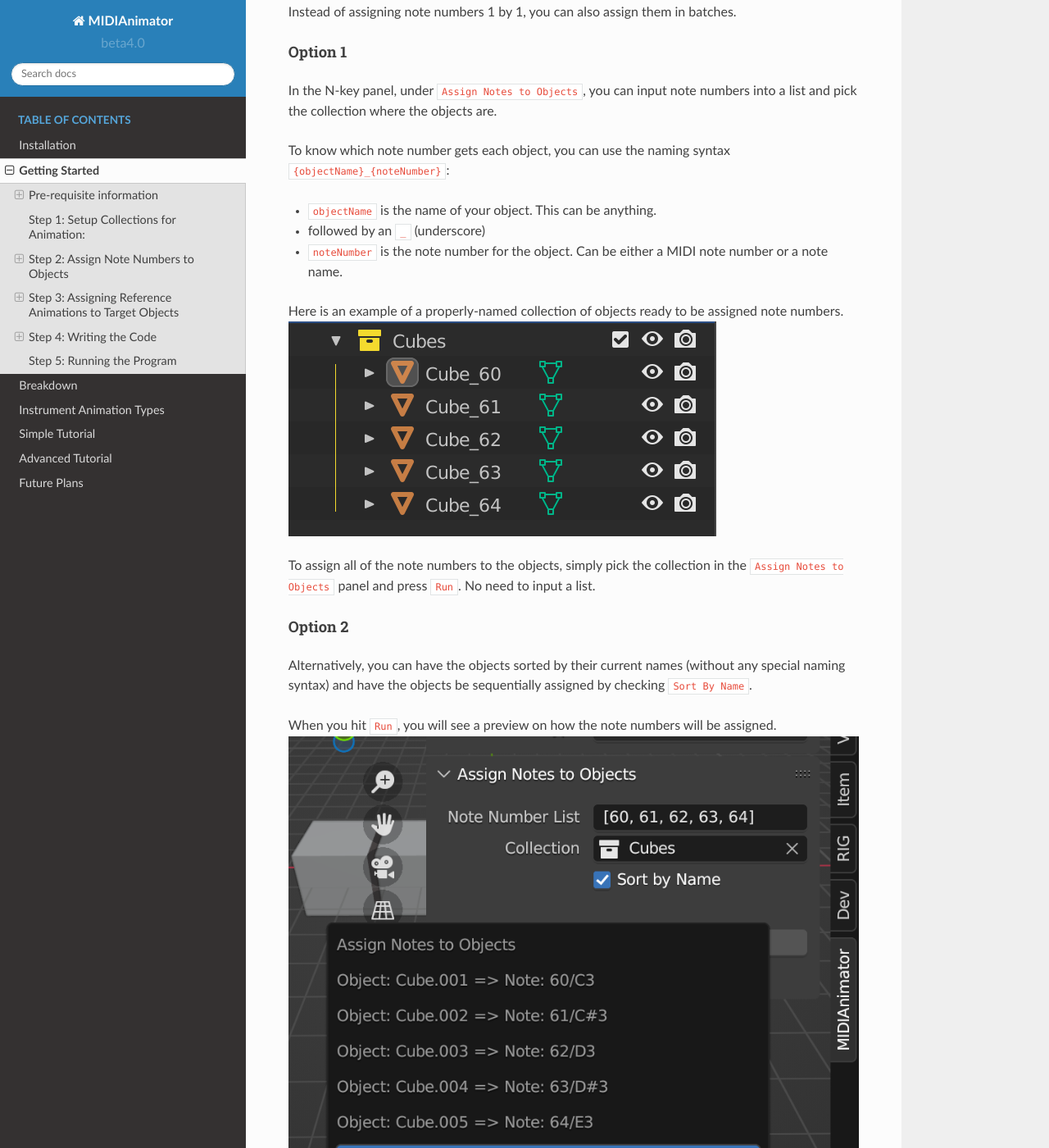
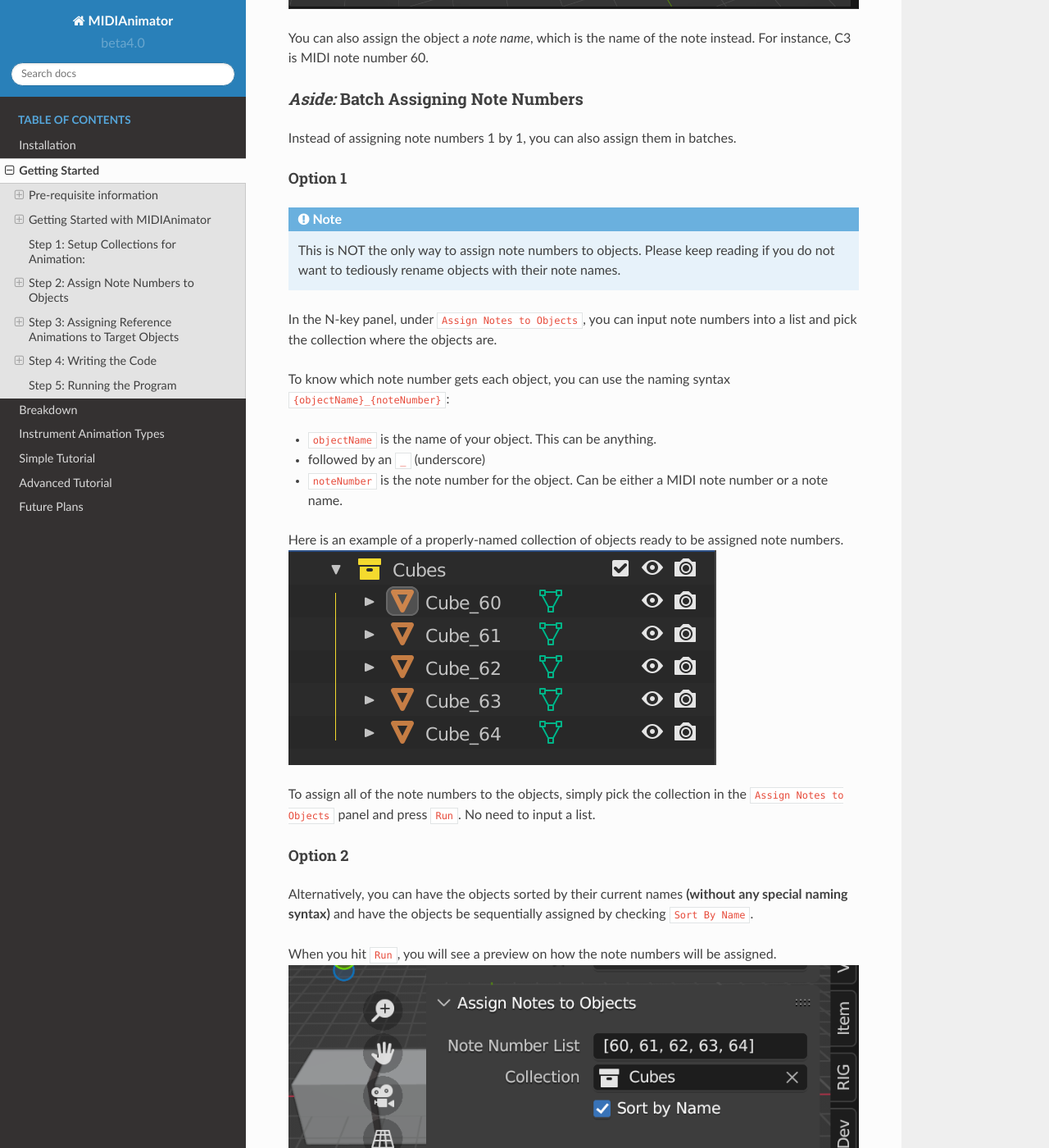
Before and after one commit to jamesa08/MIDIAnimator, a Sphinx documentation site: the page built from docs/general/getting_started.md, in a window 1280 px wide and 1400 px high, scrolled down 2755 px. Shown: the whole window at 82% size. Built offline with Sphinx 7.4.7 and the Read the Docs theme 2.0.0, drawn with Linux system fonts in a browser that asks for light colours; some of the changed text lies outside the part shown.

Commit message:
fix format issues with md and add notes about note numbers

`````diff
--- a/docs/general/getting_started.md
+++ b/docs/general/getting_started.md
@@ -3,6 +3,7 @@
 # Getting Started
 
 ## Pre-requisite information
+
 To understand how MIDIAnimator works, we must first understand how MIDI files work.
 A MIDI file is a file that contains a list of MIDI tracks. Each MIDI track contains a list of MIDI events. MIDI events can be a note on, note off, control change, etc.
 
@@ -12,8 +13,8 @@
 
 These collections **only** contain the objects that you want to animate.
 
+### Glossary
 
-### Glossary
 - **MIDI**: Musical Instrument Digital Interface. A protocol that allows electronic instruments to communicate with each other.
 
 - **MIDI File**: A file that contains a list of MIDI tracks. Each MIDI track contains a list of MIDI events. MIDI events can be a note on, note off, control change, etc.
@@ -30,17 +31,25 @@
 
 - **Anchor Points**: A number that represents when to trigger the animation based on the note on time. For example, if you had a note that came on at frame 30, and you want the animation to trigger on frame 25, you would set the note anchor point to -5 (start 5 frames before the note time).
 
-- **Reference Object**: *Also sometimes referred to as "Animation Object" (however, deprecated)*. An object that contains the animation data, and will not be used for the actual animation itself. This object only serves as a reference for the target animation. For example, a cube that has keyframed animation.
+- **Reference Object**: _Also sometimes referred to as "Animation Object" (however, deprecated)_. An object that contains the animation data, and will not be used for the actual animation itself. This object only serves as a reference for the target animation. For example, a cube that has keyframed animation.
 
 - **Target Object**: An object that will be animated. Does not contain any animation. For example, a cube that will be animated.
 
 <hr>
+
+## Getting Started with MIDIAnimator
+
+### Download Template Scene
+
+**If you havent read the Glossary, please do so now!**
+_I promise it will make more sense!_
 
 To start writing your own MIDIAnimation programs, first, you will need a scene to work with. You can download the template scene [here](https://github.com/jamesa08/MIDIAnimator/raw/main/docs/demo_scene/demo_scene.blend) and a demo MIDI file [here](https://github.com/jamesa08/MIDIAnimator/raw/main/docs/demo_scene/demo.mid).
 
 ```{note}
 It is reccomended that you keep your scene organized and tidy. Make good names for collections and objects. In general, it is common practice to place reference objects within a collection named "Animation" and apply a prefix of "ANIM_" to each reference object. This approach helps to organize and differentiate the reference objects from other elements in the program. By following this convention, it becomes easier to locate and manage all reference objects in the scene.
 ```
+
 <hr>
 
 ## Step 1: Setup Collections for Animation:
@@ -68,20 +77,25 @@
 Take for example this cube. It is assigned note number 58.
 ![cube_note_example](https://raw.githubusercontent.com/jamesa08/MIDIAnimator/main/docs/images/cube_note_example.png)
 
-You can also assign the object a *note name*, which is the name of the note instead. For instance, C3 is MIDI note number 60.
+You can also assign the object a _note name_, which is the name of the note instead. For instance, C3 is MIDI note number 60.
 
-### *Aside:* Batch Assigning Note Numbers
+### _Aside:_ Batch Assigning Note Numbers
 
 Instead of assigning note numbers 1 by 1, you can also assign them in batches.
 
 #### Option 1
 
+```{note}
+This is NOT the only way to assign note numbers to objects. Please keep reading if you do not want to tediously rename objects with their note names.
+```
+
 In the N-key panel, under `Assign Notes to Objects`, you can input note numbers into a list and pick the collection where the objects are.
 
 To know which note number gets each object, you can use the naming syntax `{objectName}_{noteNumber}`:
-   - `objectName` is the name of your object. This can be anything.
-   - followed by an `_` (underscore)
-   - `noteNumber` is the note number for the object. Can be either a MIDI note number or a note name.
+
+- `objectName` is the name of your object. This can be anything.
+- followed by an `_` (underscore)
+- `noteNumber` is the note number for the object. Can be either a MIDI note number or a note name.
 
 Here is an example of a properly-named collection of objects ready to be assigned note numbers.
 ![cube_sorting_syntax](https://raw.githubusercontent.com/jamesa08/MIDIAnimator/main/docs/images/cube_sorting_syntax.png)
@@ -89,7 +103,8 @@
 To assign all of the note numbers to the objects, simply pick the collection in the `Assign Notes to Objects` panel and press `Run`. No need to input a list.
 
 #### Option 2
-Alternatively, you can have the objects sorted by their current names (without any special naming syntax) and have the objects be sequentially assigned by checking `Sort By Name`.
+
+Alternatively, you can have the objects sorted by their current names **(without any special naming syntax)** and have the objects be sequentially assigned by checking `Sort By Name`.
 
 When you hit `Run`, you will see a preview on how the note numbers will be assigned.
 ![cube_sorting_preview](https://raw.githubusercontent.com/jamesa08/MIDIAnimator/main/docs/images/cube_sorting_sort_name.png)
@@ -97,6 +112,7 @@
 #### Option 3: Python Script
 
 Alternatively, you can also assign note numbers using a script:
+
 ```python
 import bpy
 
@@ -114,44 +130,46 @@
 <hr>
 
 ## Step 3: Assigning Reference Animations to Target Objects
+
 To assign reference animations to target objects, right click the object you want to assign an animation to (target), and look in the N-key panel in the 3D viewport.
 
 ![cube_anim_properties](https://raw.githubusercontent.com/jamesa08/MIDIAnimator/main/docs/images/cube_anim_properties.png)
 
 Currently, there is only 1 type of object-level animation, which is called "Keyframed". (Keyframed takes an object as input, analyzes it's FCurves, and duplicates the animation across the timeline).
 
+To use location, rotation and scale:
 
-To use location, rotation and scale:
-   - Keyframe the reference object just like you would any normal animation.
-   - Select your target object, and in the Note On/Off object field, assign it to the reference object.
-
+- Keyframe the reference object just like you would any normal animation.
+- Select your target object, and in the Note On/Off object field, assign it to the reference object.
 
 To create custom properties and have them duplicated across all objects, first:
-   - Create a custom property in the object tab on your reference object.
-   - Open the settings up and change the name to something meaningful.
-   - Change the default value to 0 (you might want to change the min/max's beyond their default values).
-   - Press OK, and keyframe the property field with the hotkey I. Keyframe it like you would any other animation.
-   - Select your target object, and in the Note On/Off object field, assign it to the reference object.
-   - Thats it! Objects will then have the custom property duplicated to them once the script is executed. You can use this also do drive other parameters with Blender's Drivers & for use in Geometry Nodes.
 
+- Create a custom property in the object tab on your reference object.
+- Open the settings up and change the name to something meaningful.
+- Change the default value to 0 (you might want to change the min/max's beyond their default values).
+- Press OK, and keyframe the property field with the hotkey I. Keyframe it like you would any other animation.
+- Select your target object, and in the Note On/Off object field, assign it to the reference object.
+- Thats it! Objects will then have the custom property duplicated to them once the script is executed. You can use this also do drive other parameters with Blender's Drivers & for use in Geometry Nodes.
 
 To use shape keys for animation:
-   - Create a shape key on the reference object. The object doesn't have to have the same deformations.
-   - Rename the shape key with the identical name as the shape key found on the target object.
-   - Next, keyframe the value field with hotkey I. Keyframe it like you would any other animation.
-   - Select your target object, and in the Note On/Off object field, assign it to the reference object.
-   - Thats it! If the shape keys do not exist on the target objects, it will simply be ignored. If it finds a matching shape key name, it will be animated.
+
+- Create a shape key on the reference object. The object doesn't have to have the same deformations.
+- Rename the shape key with the identical name as the shape key found on the target object.
+- Next, keyframe the value field with hotkey I. Keyframe it like you would any other animation.
+- Select your target object, and in the Note On/Off object field, assign it to the reference object.
+- Thats it! If the shape keys do not exist on the target objects, it will simply be ignored. If it finds a matching shape key name, it will be animated.
 
 ```{admonition} Important
 :class: danger
 ALL animation on the reference object must be relativie to 0. The first keyframe must start at 0, and the last keyframe must return to 0. If this is not followed, resulting animation will have side-effects.
 ```
+
 ### Anchor Points
 
 Note anchor points tell you when to trigger the animation based on the note on time. For example, if you had a note that came on at frame 30, and you want the animation to trigger on frame 25, you would set the note anchor point to -5 (start 5 frames before the note time).
 
 ![cube_anim_note_anchor_pt](https://raw.githubusercontent.com/jamesa08/MIDIAnimator/main/docs/images/cube_anim_note_anchor_pt.png)
-*Note anchor points are located next to the Note On/Off object field.*
+_Note anchor points are located next to the Note On/Off object field._
 
 There are different ways to deal with overlapping animation. Currently, the only way researched is to "add" the motion together. This works great for oscillating motion, but for other types of motion, it may give undesirable results. More overlapping methods will be added as they are researched.
 
@@ -169,24 +187,27 @@
 
 Open up a Text Editor window. I also suggest you open up a [Console Window](https://docs.blender.org/manual/en/2.79/advanced/command_line/introduction.html) if you want to print debug messages to the screen.
 
-
 Here is a sample script:
 
-*(Note: In the demo MIDI file, the MIDI track is called "Demo")*
+_(Note: In the demo MIDI file, the MIDI track is called "Demo")_
+
 ```python
 import bpy
 from MIDIAnimator.src.animation import MIDIAnimatorNode
 from MIDIAnimator.data_structures.midi import MIDIFile
 
-file = MIDIFile("/path/to/midi/file.mid")
-pianoTrack = file.findTrack("Steinway Grand Piano")
+file = MIDIFile("/midi/path/demo.mid")
+# create a MIDITrack object by finding the track in the file
+# In the demo MIDI file, the MIDI track is called "Demo"
+demoTrack = file.findTrack("Demo")
 
 animator = MIDIAnimatorNode()
-animator.addInstrument(midiTrack=pianoTrack, objectCollection=bpy.data.collections['Cubes'])
+animator.addInstrument(midiTrack=demoTrack, objectCollection=bpy.data.collections['Cubes'])
 
 # Animate the MIDI file
 animator.animate()
 ```
+
 <hr>
 
 1. The first 3 lines are importing the necessarry classes and functions into Python.
@@ -195,15 +216,14 @@
 `from MIDIAnimator.src.animation import MIDIAnimatorNode` for interacting with the Blender scene and animating the objects<br>
 `from MIDIAnimator.data_structures.midi import MIDIFile` for reading MIDI files<br>
 
-
 2. Next, we need to find where the MIDI file is stored on the computer.
 
 ### MIDI File Directories
+
 #### Windows File Directories
 
 Type your directories with forward slashes ("/") rather than backslashes ("\\\\").<br>
 `file = MIDIFile("C:/Users/path/to/file.mid")`
-
 
 If you prefer to use backslashes, put the letter "r" in front of the directory string.<br>
 For example: `file = MIDIFile(r"C:\Users\path\to\file.mid")`
@@ -213,7 +233,6 @@
 Type your directories with double back slashes.<br>
 For example: `file = MIDIFile("C:\\Users\\path\\to\\file.mid")`
 
-
 #### Mac/Linux File Directories
 
 Type your directories like you normally would in a command-line enviroment.
@@ -221,16 +240,13 @@
 Typical Mac directories: `file = MIDIFile("/Users/path/to/file.mid")`<br>
 Typical Linux directories (varies by distro): `file = MIDIFile('/home/username/path/to/file.mid")`
 
-
 ```{tip}
 [Blender relative paths](https://docs.blender.org/manual/en/2.79/data_system/files/relative_paths.html) work! Just type `//` infront of the filename, and Blender will attempt to find the MIDI file in the same directory as the `.blend` file. Make sure to save your work first!
 ```
 
-
 3. Now that you have the file, there are a number of functions you can perform to pull data out of the MIDI file.<br>
-The most commonly used one by far is `findTrack()`, in which it takes the name of the MIDI track and returns the `MIDITrack` object (which you will assign to a variable).<br>
-`pianoTrack = file.findTrack("Steinway Grand Piano")`
-
+   The most commonly used one by far is `findTrack()`, in which it takes the name of the MIDI track and returns the `MIDITrack` object (which you will assign to a variable).<br>
+   `pianoTrack = file.findTrack("Steinway Grand Piano")`
 
 ````{tip}
 Unsure of what tracks you have in your MIDI file? Print them to the [Console Window](https://docs.blender.org/manual/en/2.79/advanced/command_line/introduction.html) with this short code snippet:
@@ -242,18 +258,15 @@
 
 ````
 
-
 <hr>
 
 4. Next, we need to setup a `MIDIAnimatorNode`. This will be the interface to tell MIDIAnimator what instruments to animate.
 
-
 The first step in this process is to create a MIDIAnimatorNode() object and assign it to a variable:<br>
 `animator = MIDIAnimatorNode()`
 
-
 5. Next, we will add all of the instruments we want to animate. In the case of the Cubes collection, we will add it using the `addInstrument()` method:<br>
-`animator.addInstrument(midiTrack=pianoTrack, objectCollection=bpy.data.collections['Cubes'])`
+   `animator.addInstrument(midiTrack=pianoTrack, objectCollection=bpy.data.collections['Cubes'])`
 
 ```{note}
 See [Animation Types](animation_types.md) for more details on other instrument-level animation types.
@@ -264,6 +277,7 @@
 <hr>
 
 ## Step 5: Running the Program
+
 If all went well, you should see things moving to the notes of the MIDI file!
 
 ```{warning}
`````
